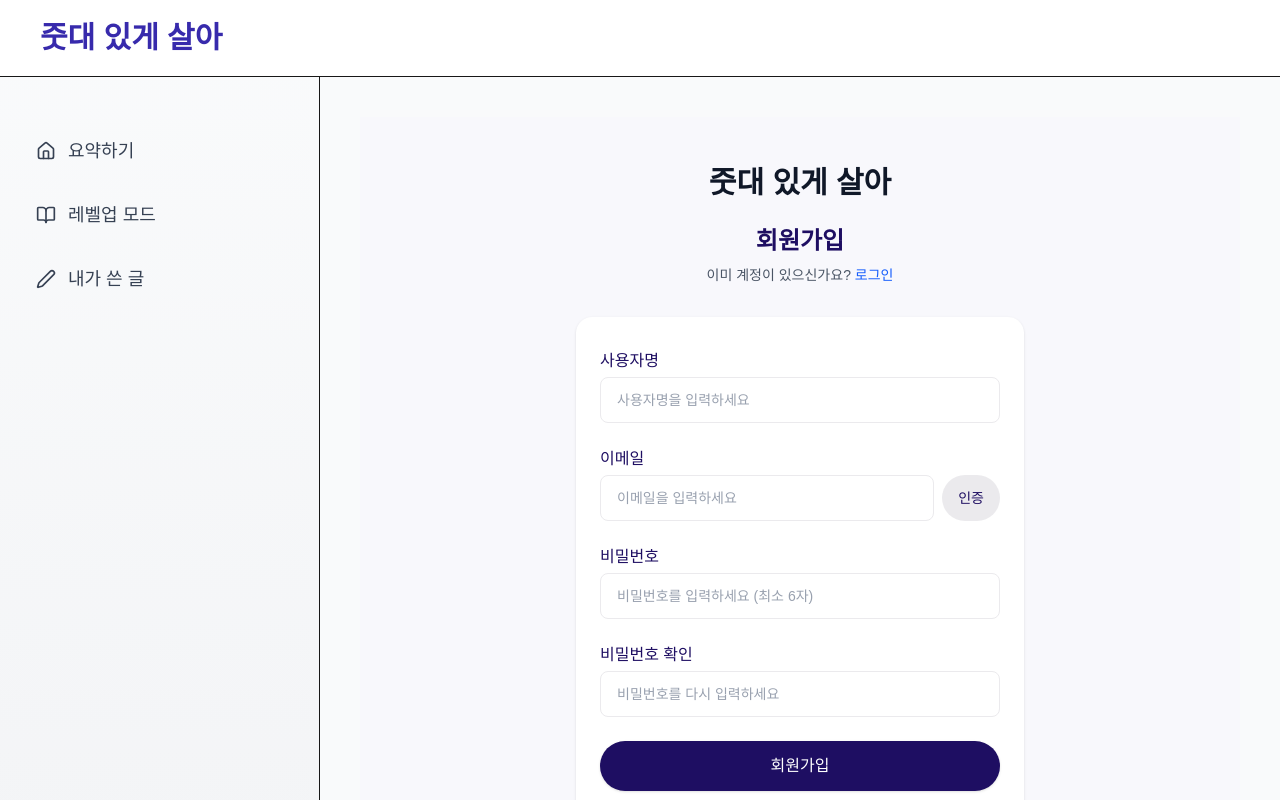
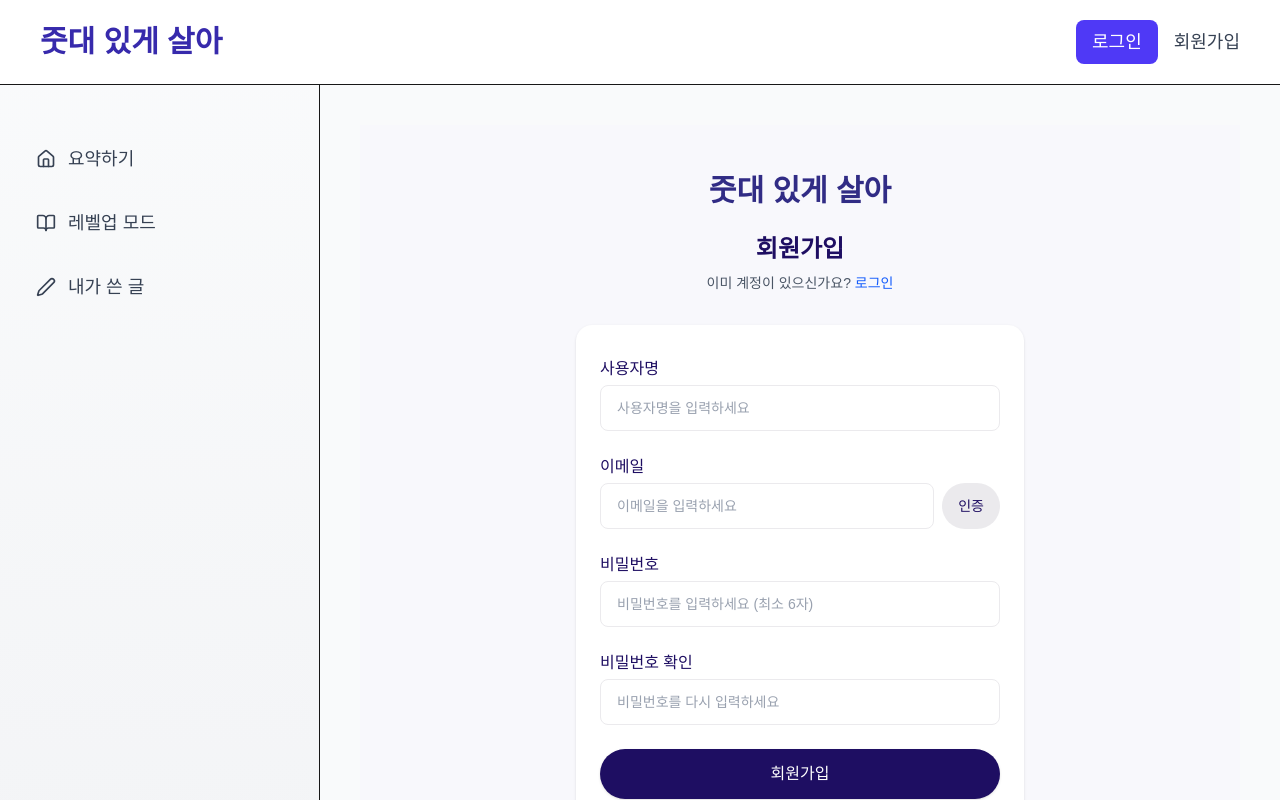
Before and after one commit to kpre1/jutdae-project, a Next.js app: page /register in a window 1280 px wide. Shown: the top 800 px of the page. Built offline with nearby package versions, Linux system fonts and the light colour scheme; no server answers.

Commit message:
디자인

```diff
--- a/src/app/layout.tsx
+++ b/src/app/layout.tsx
@@ -54,12 +54,41 @@ export default function RootLayout({ children }: { children: React.ReactNode })
        <nav className="bg-white shadow-sm border-b">
   <div className="max-w-7xl mx-auto px-6 sm:px-8 lg:px-10">
     <div className="flex justify-between items-center py-5">
+      {/* 로고 */}
       <Link href="/" className="text-2xl sm:text-3xl font-bold text-indigo-800">
         줏대 있게 살아
       </Link>
+
+      {/* 로그인/회원가입 or 로그아웃 */}
+      <div className="flex items-center space-x-4">
+        {user ? (
+          <button
+            onClick={handleLogout}
+            className="px-4 py-2 rounded-lg bg-gray-100 text-gray-700 hover:bg-gray-200"
+          >
+            로그아웃
+          </button>
+        ) : (
+          <>
+            <Link
+              href="/login"
+              className="px-4 py-2 rounded-lg bg-indigo-600 text-white hover:bg-indigo-500"
+            >
+              로그인
+            </Link>
+            <Link
+              href="/register"
+              className="text-gray-700 hover:text-indigo-600 font-medium"
+            >
+              회원가입
+            </Link>
+          </>
+        )}
+      </div>
     </div>
   </div>
 </nav>
+
 
         <div className="flex">
           {/* 사이드바 */}
--- a/src/app/register/page.tsx
+++ b/src/app/register/page.tsx
@@ -69,7 +69,7 @@ return (
   <div className="min-h-screen bg-[#F8F8FC] flex flex-col justify-center py-12 sm:px-6 lg:px-8">
     <div className="sm:mx-auto sm:w-full sm:max-w-md">
       <div className="text-center">
-        <h1 className="text-3xl font-bold text-gray-900">줏대 있게 살아</h1>
+        <h1 className="text-3xl font-bold text-indigo-900">줏대 있게 살아</h1>
         <h2 className="mt-6 text-2xl font-bold text-[#1E0E62]">회원가입</h2>
         <p className="mt-2 text-sm text-gray-600">
           이미 계정이 있으신가요?{" "}
```
Lines whose indentation alone changed are shown as unchanged.
